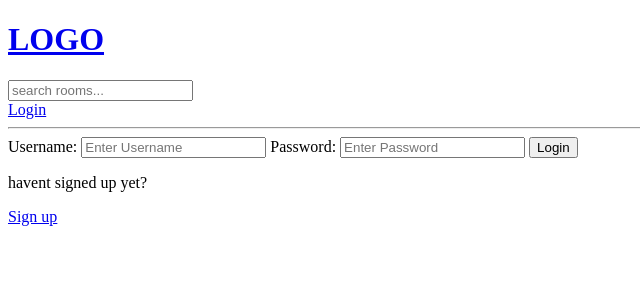
After one commit to imanirak/studybud, a Django app: page /login/ in a window 1280 px wide. The commit adds this page. Shown: the top 300 px of the page, without its empty margins (0-640 px from the left). Run offline with Django 4.2, Linux system fonts and the light colour scheme.

Commit message:
login,logout, register setup

```diff
--- a/base/templates/base/home.html
+++ b/base/templates/base/home.html
@@ -30,8 +30,10 @@
   <a href='{% url 'create-room' %}'>create room</a>
   {% for room in rooms%}
   <div>
+    {% if request.user == room.host %}
     <a href='{% url 'update-room' room.id %}'>edit room</a>
     <a href='{% url 'delete-room' room.id %}'>delete room</a>
+    {% endif %}
     <span>@{{room.host.username}}</span>
     <h5>
       <a href="{% url 'room' room.id %}">{{room.name}}</a>
--- /dev/null
+++ b/base/templates/base/login_register.html
@@ -0,0 +1,29 @@
+{% extends 'main.html' %} {% block content %} {% if page == 'login' %}
+<div>
+  <form method="POST" action="">
+    {% csrf_token %}
+
+    <label>Username:</label>
+    <input type="text" name="username" placeholder="Enter Username" />
+
+    <label>Password:</label>
+    <input type="password" name="password" placeholder="Enter Password" />
+
+    <input type="submit" value="Login" />
+  </form>
+
+  <p>havent signed up yet?</p>
+  <a href="{% url 'register' %}">Sign up</a>
+</div>
+
+{% else %}
+
+<div>
+  <form method="POST" action="">
+    {% csrf_token %} {{form.as_p}}
+    <input type="submit" value="Register" />
+  </form>
+  <p>Already signed up yet?</p>
+  <a href="{% url 'login' %}">Login</a>
+</div>
+{% endif %} {% endblock content %}
--- a/base/urls.py
+++ b/base/urls.py
@@ -2,6 +2,9 @@ from django.urls import path
 from . import views
 
 urlpatterns = [
+    path('login/', views.loginPage, name='login' ),
+    path('logout/', views.logoutUser, name='logout' ),
+    path('register/', views.registerPage, name="register"),
     path('', views.home, name='home'),
     path('room/<int:pk>', views.room, name='room'),
     path('create-room/', views.createRoom, name='create-room'),
--- a/base/views.py
+++ b/base/views.py
@@ -1,8 +1,15 @@
 from multiprocessing import context
+from django.http import HttpResponse
 from django.shortcuts import render,redirect
+from django.contrib import messages
+from django.contrib.auth.decorators import login_required
 from .models import Room, Topic
+from django.contrib.auth.models import User
+from django.contrib.auth import authenticate, login, logout
 from .forms import RoomForm
 from django.db.models import Q
+from django.contrib.auth.forms import UserCreationForm
+
 # Create your views here.
 
 # rooms = [
@@ -10,6 +17,52 @@ from django.db.models import Q
 #     {'id': 2, 'name': 'Design with me'},
 #     {'id': 3, 'name': 'Frontend developers'},
 # ]
+
+
+def loginPage(request):
+    page ='login'
+
+    if request.user.is_authenticated:
+        return redirect('home')
+
+    if request.method == 'POST':
+        username = request.POST.get('username')
+        password = request.POST.get('password')
+
+        try:
+            user = User.objects.get(username=username)
+        except:
+            messages.error(request, 'Username or password does not exist')
+        user = authenticate(request, username=username, password=password)
+        if user is not None:
+            login(request, user)
+            return redirect('home')
+        else:
+            messages.error(request, "Username or password does not exist.")
+
+    context = {'page': page}
+    return render(request, 'base/login_register.html', context)
+
+def logoutUser(request):
+    logout(request)
+    return redirect('home')
+
+def registerPage(request):
+    page = 'register'
+    form = UserCreationForm()
+
+    if request.method == 'POST':
+        form = UserCreationForm(request.POST)
+        if form.is_valid():
+            user = form.save(commit=False)
+            user.username = user.username.lower()
+            user.save()
+            login(request, user)
+            return redirect('home')
+        else:
+            messages.error(request, "An error occurred during registration.")
+
+    return render(request, 'base/login_register.html', {'form': form})
 
 def home(request):
     # topic filter
@@ -34,6 +87,7 @@ def room(request, pk):
     context = {'room': room}
     return render(request, 'base/room.html', context)
 
+@login_required(login_url='login')
 def createRoom(request):
     form = RoomForm()
     if request.method == 'POST':
@@ -44,11 +98,15 @@ def createRoom(request):
     context = {'form': form}
     return render(request, 'base/room_form.html', context)
 
-
+@login_required(login_url='login')
 def updateRoom(request, pk):
     room = Room.objects.get(id=pk)
     #prefill form with room information
     form = RoomForm(instance=room)
+
+    if request.user != room.user:
+        return HttpResponse('You are not allowed here.')
+
     if request.method == 'POST':
         form = RoomForm(request.POST, instance=room)
         if form.is_valid():
@@ -59,9 +117,13 @@ def updateRoom(request, pk):
     context= {'form': form}
     return render(request, 'base/room_form.html', context)
 
-
+@login_required(login_url='login')
 def deleteRoom(request, pk):
     room = Room.objects.get(id=pk)
+
+    if request.user != room.user:
+        return HttpResponse('You are not allowed here.')
+
     if request.method == 'POST':
         room.delete()
         return redirect('home')
--- a/templates/main.html
+++ b/templates/main.html
@@ -13,6 +13,12 @@
     <link rel="stylesheet" href="" />
   </head>
   <body>
-    {% include 'navbar.html' %} {% block content %} {% endblock %}
+    {% include 'navbar.html' %} {% if messages %}
+    <ul class="messages">
+      {% for message in messages %}
+      <li>{{ message }}</li>
+      {% endfor %}
+    </ul>
+    {% endif %} {% block content %} {% endblock %}
   </body>
 </html>
--- a/templates/navbar.html
+++ b/templates/navbar.html
@@ -3,4 +3,9 @@
 <form method="GET" action="{% url 'home' %}">
   <input type="text" name="q" placeholder="search rooms..." />
 </form>
+{% if request.user.is_authenticated %}
+<a href="{% url 'logout' %}">Logout</a>
+{% else %}
+<a href="{% url 'login' %}">Login</a>
+{% endif %}
 <hr />
```
Also changed, not shown: db.sqlite3.
